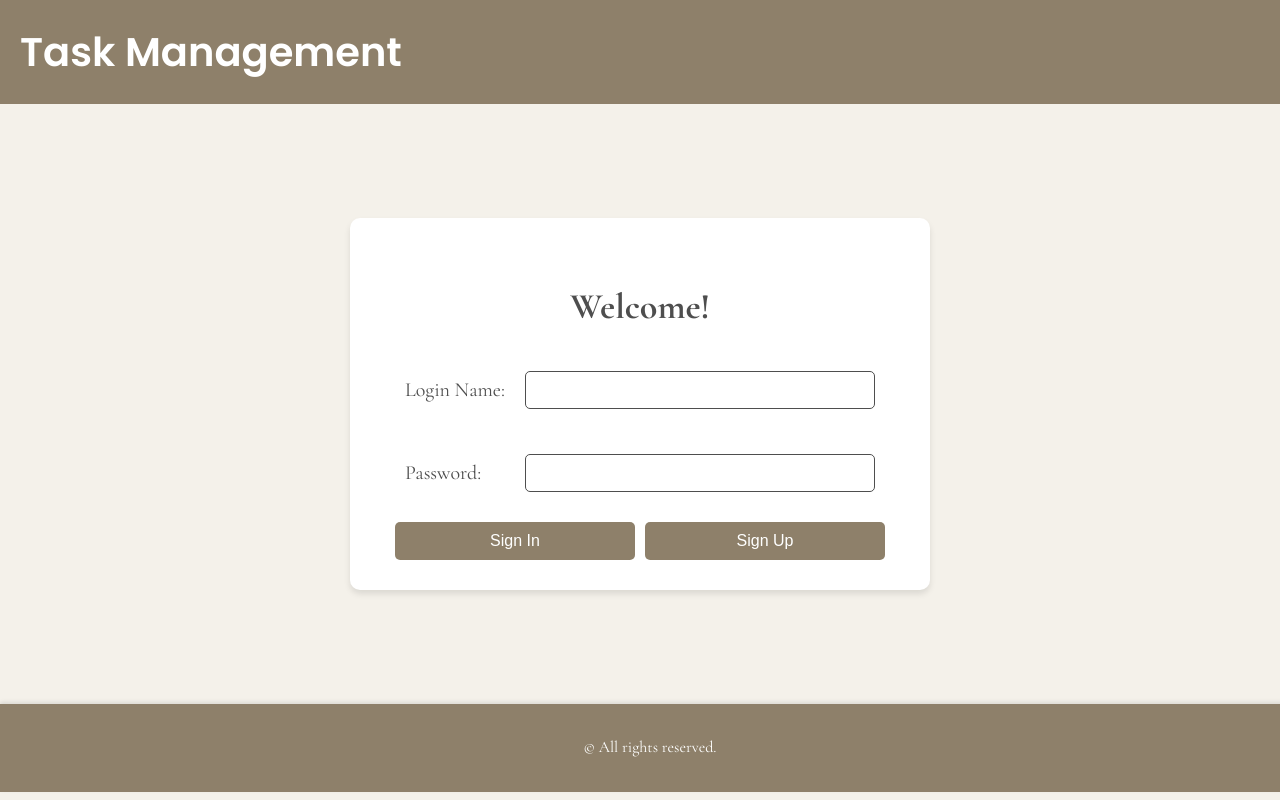
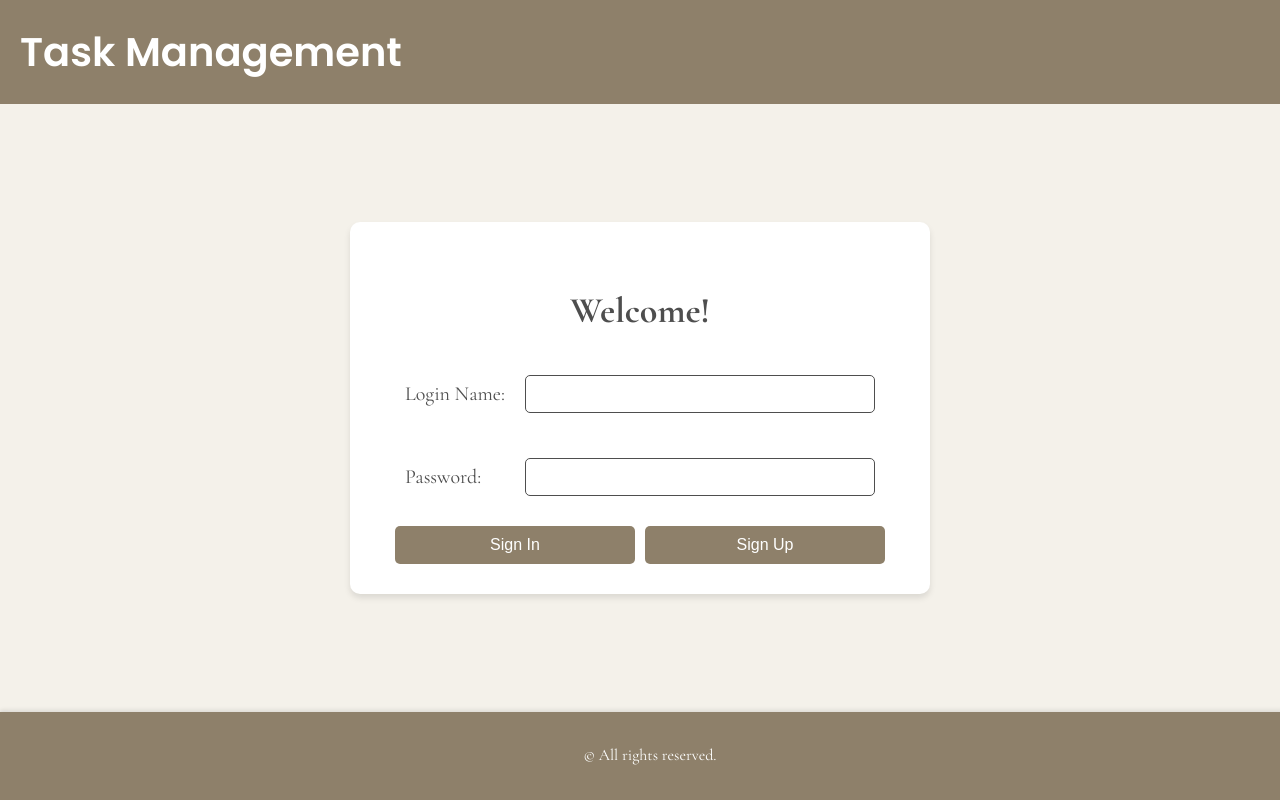
Before and after one commit to Jack199407/web-assignment2, a PHP site: page /pages/index.php in a window 1280 px wide. Run offline with PHP 8.4, Linux system fonts and the light colour scheme.

Commit message:
Modify css content

```diff
--- a/css/general.css
+++ b/css/general.css
@@ -1,6 +1,7 @@
 @import url('https://fonts.googleapis.com/css2?family=Cormorant+Garamond:wght@400;700&family=Dancing+Script:wght@400;700&display=swap');
 @import url('https://fonts.googleapis.com/css2?family=Poppins:wght@400;600&display=swap');
 
+/* Global Design */
 html,body {
     margin: 0;
     padding: 0;
@@ -9,8 +10,17 @@ html,body {
     color: #4E4E4E;
     line-height: 1.6;
     height: 100%;
+    display: flex;
+    flex-direction: column;
+    width: 100%;
 }
 
+main {
+    flex: 1;
+    align-items: center;
+}
+
+/* Header Design */
 header {
     background-color: #8E806A;
     text-align: left;
@@ -24,7 +34,7 @@ header h1 {
     color: white;
 }
 
-
+/* Footer Design */
 footer {
     background-color: #8E806A;
     color: white;
@@ -38,7 +48,7 @@ footer {
     box-shadow: 0 -2px 4px rgba(0, 0, 0, 0.1);
 }
 
-/* 响应式布局 */
+/* Responsive Design */
 @media screen and (min-width: 601px) and (max-width: 1024px) {
     header h1 {
         font-size: 2rem;
--- a/css/index.css
+++ b/css/index.css
@@ -4,7 +4,6 @@ main {
   display: flex;
   justify-content: center;
   align-items: center;
-  min-height: calc(100vh - 200px);
 }
 
 .form-container {
--- a/css/registeration.css
+++ b/css/registeration.css
@@ -1,5 +1,7 @@
 @import url("https://fonts.googleapis.com/css2?family=Cormorant+Garamond:wght@400;700&family=Dancing+Script:wght@400;700&display=swap");
 @import url("https://fonts.googleapis.com/css2?family=Poppins:wght@400;600&display=swap");
+
+
 
 /* 表单容器样式 */
 .form-container {
--- a/css/task-management.css
+++ b/css/task-management.css
@@ -1,4 +1,5 @@
 /* Main Style */
+
 .tasks-container {
   max-width: 80%;
   margin: 20px auto;
```
